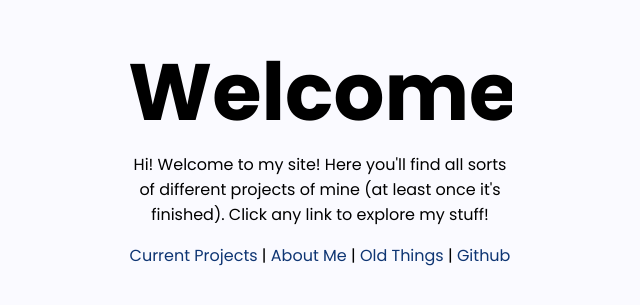
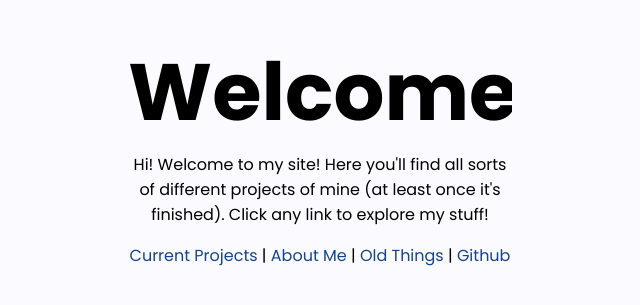
Before and after one commit to ugin331/ugin331.github.io, a plain HTML site: page index.html in a window 1280 px wide. Shown: the part 239-544 px from the top of the page, 320-960 px from the left. Drawn offline with nearby package versions, Linux system fonts and the light colour scheme.

Commit message:
lightened link color.

```diff
--- a/base.css
+++ b/base.css
@@ -44,7 +44,7 @@ body {
 }
 
 a {
-    color:#0e3573;
+    color:#144491;
     text-decoration:none;
 }
 
```
